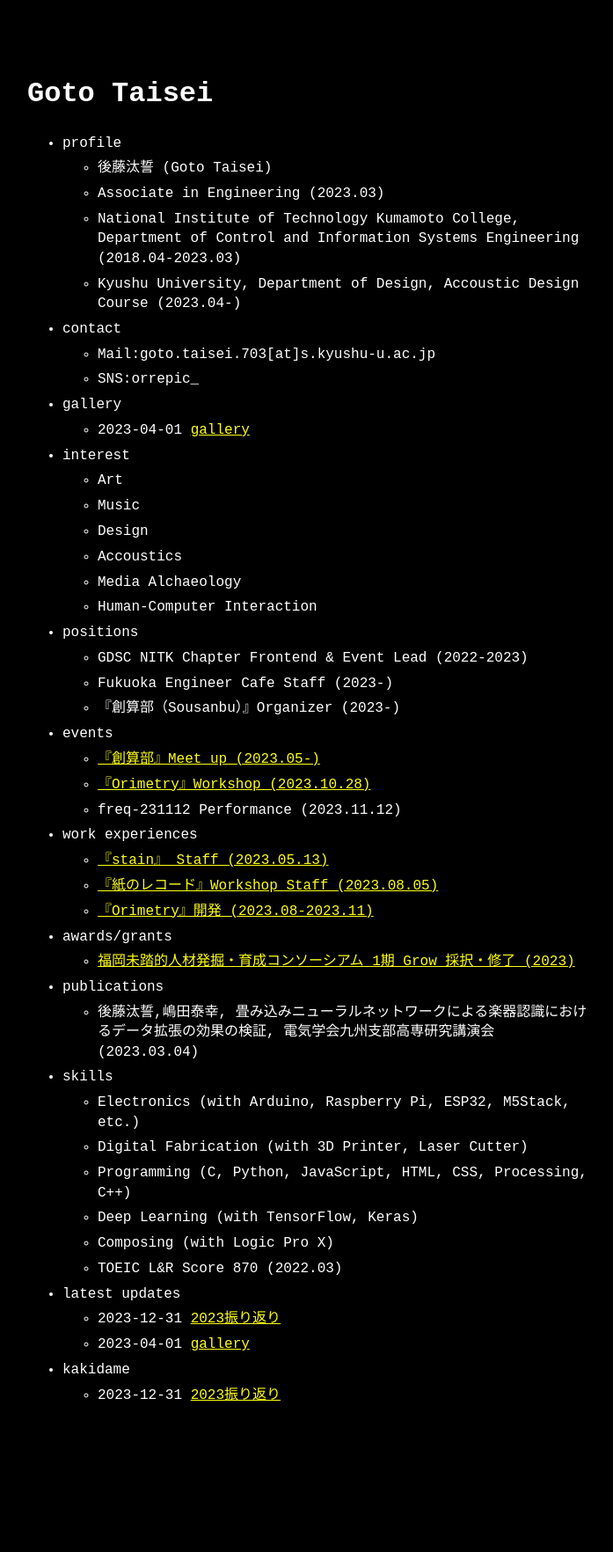
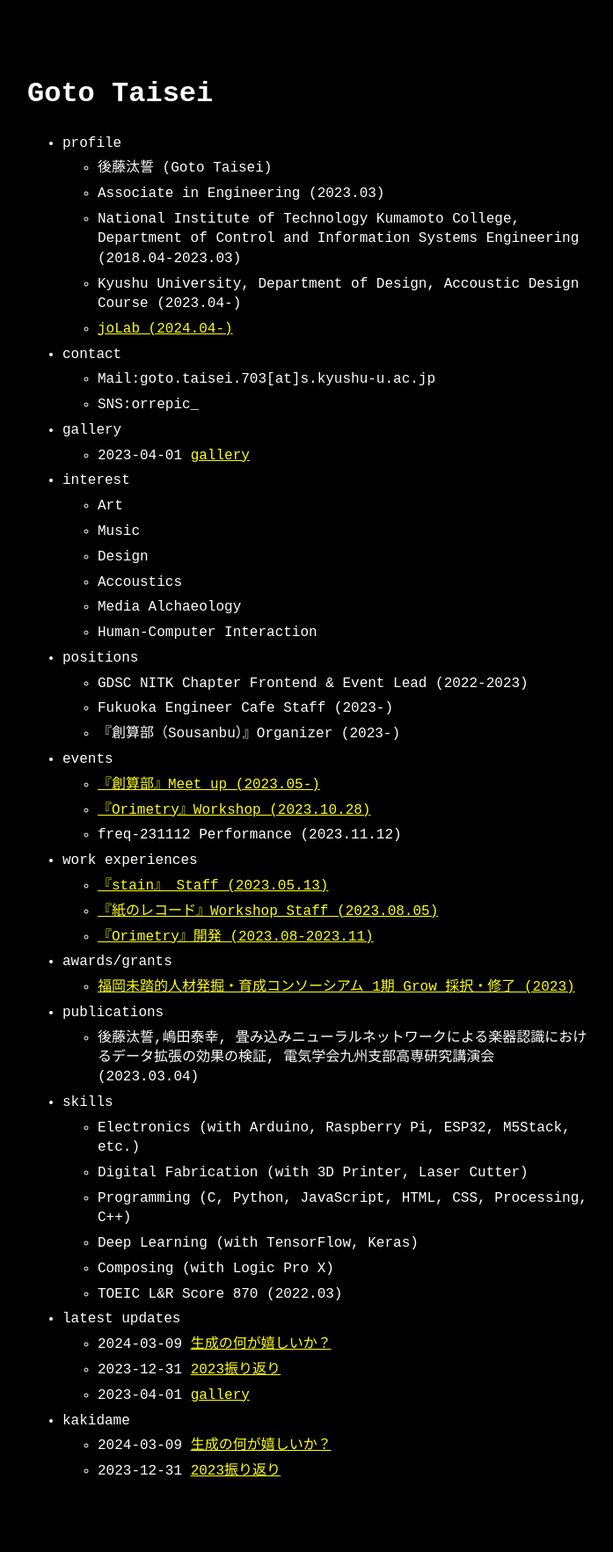
Before and after one commit to orrepic/orrepic.github.io, a Jekyll site: the page built from index.md, in a window 1280 px wide. Shown: the whole page at 88% size, without its empty margins (289-986 px from the left). Built offline with Jekyll 4.4.1, drawn with Linux system fonts in a browser that asks for light colours; before the commit the page ends 1677 px from its top, so only the background shows below that.

Commit message:
add information

```diff
--- a/_data/menu.yml
+++ b/_data/menu.yml
@@ -8,6 +8,8 @@ entries:
       - title: Associate in Engineering (2023.03)
       - title: National Institute of Technology Kumamoto College, Department of Control and Information Systems Engineering (2018.04-2023.03)
       - title: Kyushu University, Department of Design, Accoustic Design Course (2023.04-)
+      - title: joLab (2024.04-)
+        url: https://www.design.kyushu-u.ac.jp/~jo/
 
   - title: contact
     entries:
--- /dev/null
+++ b/_posts/2024-3-9-generativestg.md
@@ -0,0 +1,10 @@
+---
+layout: post
+title: "生成の何が嬉しいか？"
+category: kakidame
+---
+
+独断と偏見
+・個人の創造の範囲を超えるための手段
+・
+・コードが決定してくれる
```
Also changed, not shown: _posts/2023-12-31-hurikaeri2023.md (+2 -1 lines), 5 other files.
